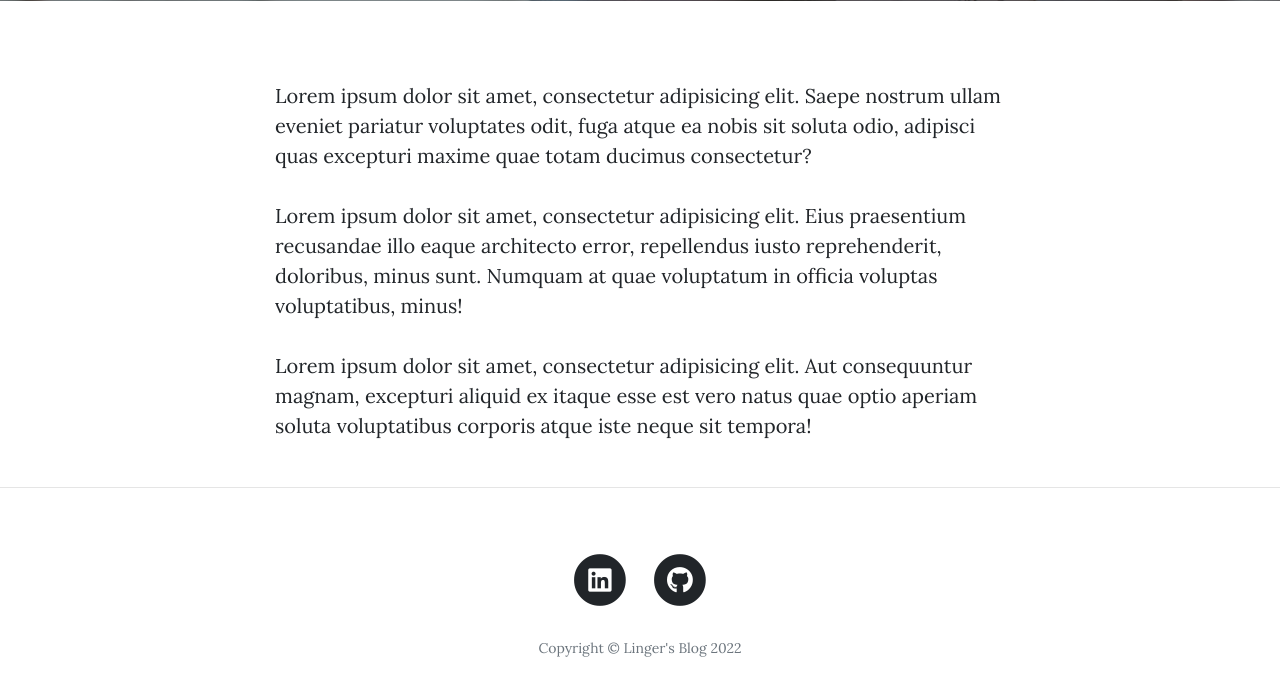
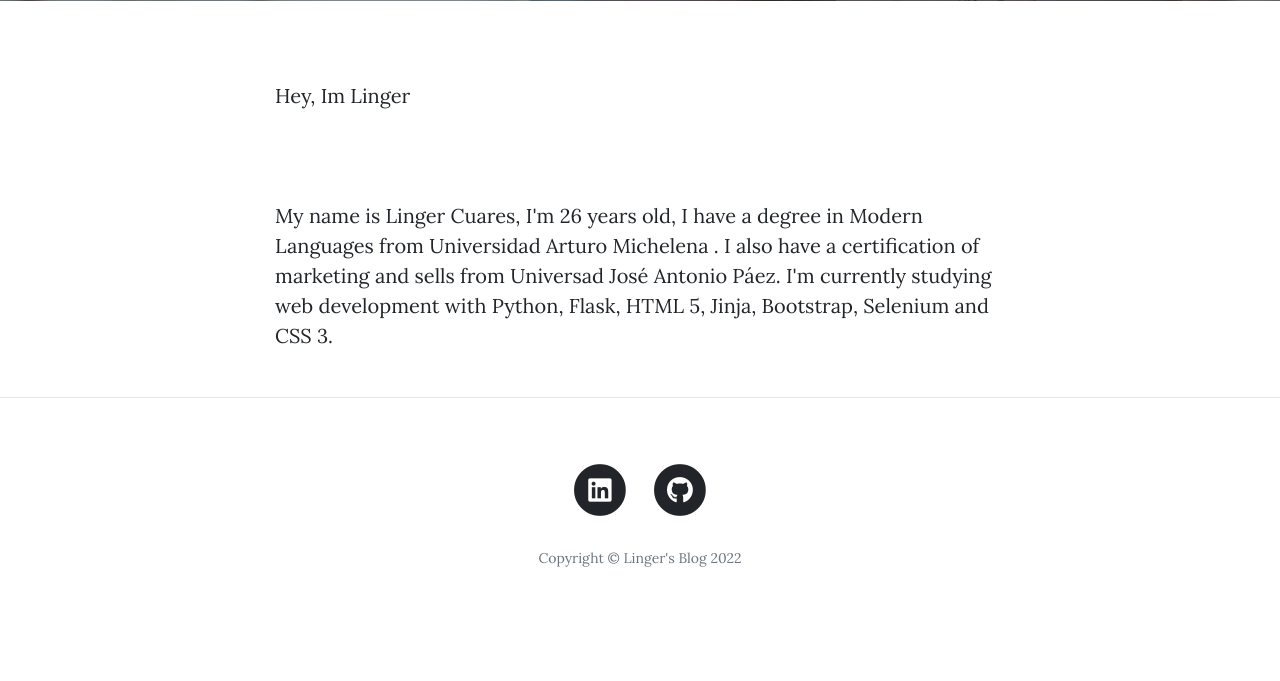
Before and after one commit to lingercuares/Linger-Blog, a Flask app: page /about in a window 1280 px wide. Shown: the part 531-1212 px from the top of the page. After the commit the page ends 1098 px from the top, so only its background shows below. Run offline with Flask 2, Linux system fonts and the light colour scheme; some libraries are stand-ins or nearby versions.

Commit message:
updating the about page

```diff
--- a/templates/about.html
+++ b/templates/about.html
@@ -19,9 +19,11 @@
   <div class="container">
     <div class="row">
       <div class="col-lg-8 col-md-10 mx-auto">
-        <p>Lorem ipsum dolor sit amet, consectetur adipisicing elit. Saepe nostrum ullam eveniet pariatur voluptates odit, fuga atque ea nobis sit soluta odio, adipisci quas excepturi maxime quae totam ducimus consectetur?</p>
-        <p>Lorem ipsum dolor sit amet, consectetur adipisicing elit. Eius praesentium recusandae illo eaque architecto error, repellendus iusto reprehenderit, doloribus, minus sunt. Numquam at quae voluptatum in officia voluptas voluptatibus, minus!</p>
-        <p>Lorem ipsum dolor sit amet, consectetur adipisicing elit. Aut consequuntur magnam, excepturi aliquid ex itaque esse est vero natus quae optio aperiam soluta voluptatibus corporis atque iste neque sit tempora!</p>
+        <p>Hey, Im Linger</p>
+        <br>
+        <p>My name is Linger Cuares, I'm 26 years old, I have a degree in Modern Languages from Universidad Arturo Michelena .
+          I also have a certification of marketing and sells from Universad José Antonio Páez.
+          I'm currently studying web development with Python, Flask, HTML 5, Jinja, Bootstrap, Selenium and CSS 3.</p>
       </div>
     </div>
   </div>
```
